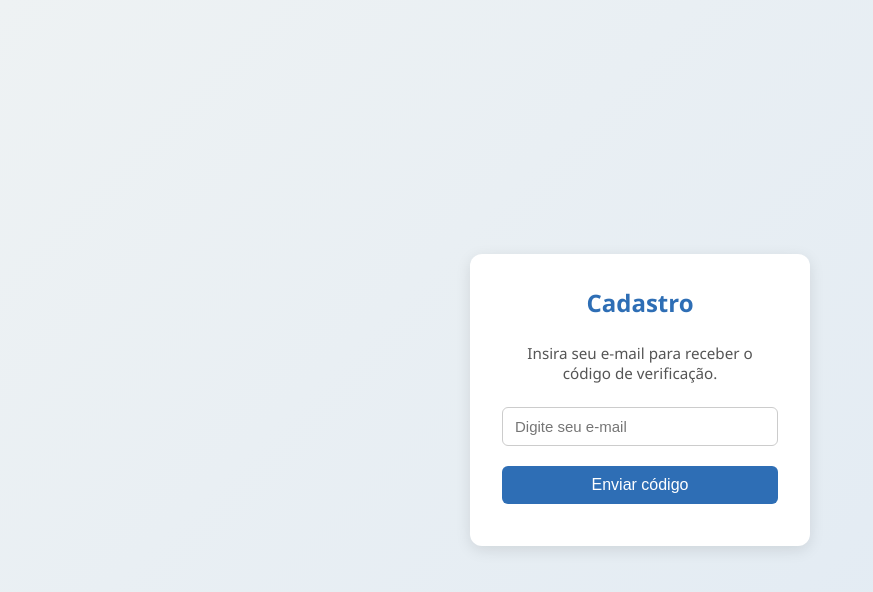
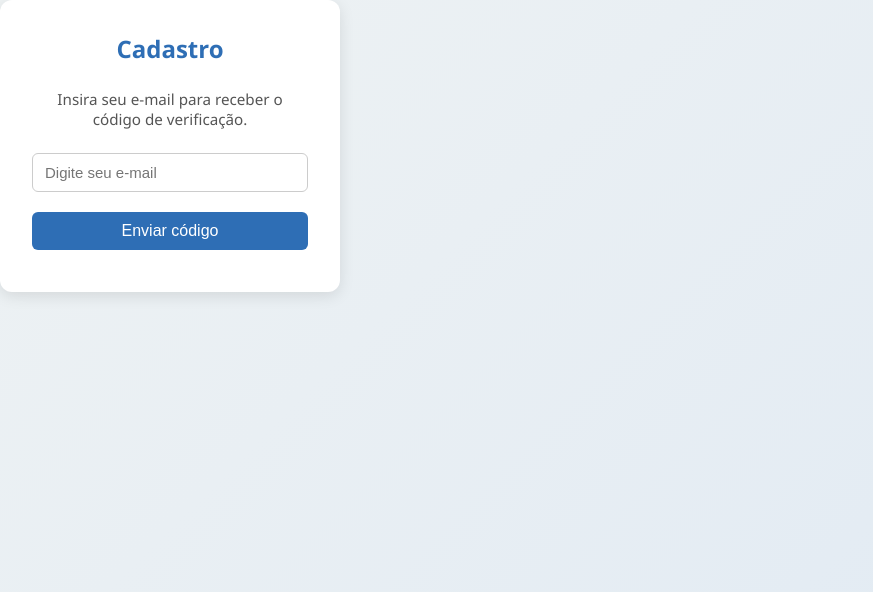
Before and after one commit to mpmoraes-sudo/coletor-fullstack, a website: page cadastro1.html in a window 1280 px wide. Shown: the whole page, without its empty margins (0-873 px from the left). Drawn offline with Linux system fonts and the light colour scheme.

Commit message:
Update styles.css

```diff
--- a/styles.css
+++ b/styles.css
@@ -7,13 +7,11 @@
 
 body {
   font-family: "Segoe UI", Roboto, Arial, sans-serif;
-  display: flex;
-  justify-content: center;
-  align-items: center;
-  height: 100vh;
   background: linear-gradient(135deg, #eef2f3, #dfe9f3);
   color: #333;
+  min-height: 100vh;
 }
+
 
 /* Só para a tela de login */
 body.login-page {
```
